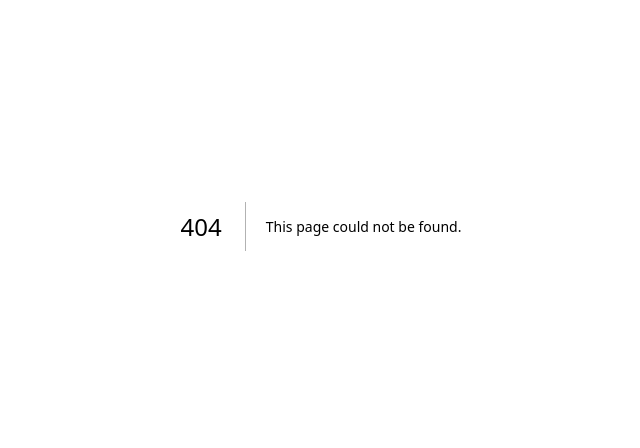
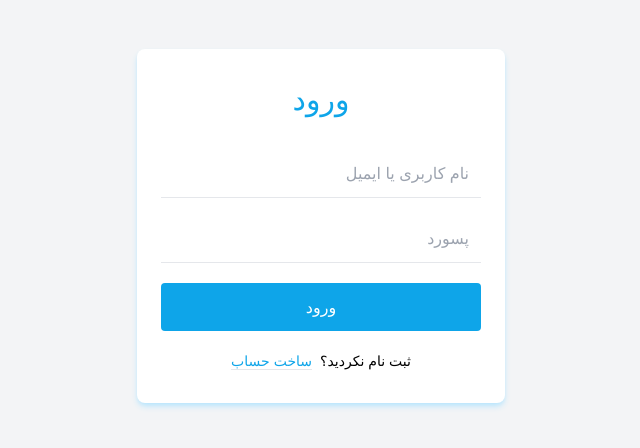
Before and after one commit to esih84/new-todo, a Next.js app: page /SignIn in a window 1280 px wide. Before the commit this address had no page. Shown: the part 174-622 px from the top of the page, without its empty margins (319-959 px from the left). Built offline with nearby package versions, Linux system fonts and the light colour scheme.

Commit message:
feat(SingIn): create signIn page and api

```diff
--- /dev/null
+++ b/app/(authentication)/SignIn/page.js
@@ -0,0 +1,12 @@
+'use client'
+
+import SignInPage from "@/components/authentication/SignIn";
+
+const SignIn = () => {
+
+    return (
+        <SignInPage/>
+    );
+}
+
+export default SignIn;
--- /dev/null
+++ b/app/api/auth/[...nextauth]/route.js
@@ -0,0 +1,50 @@
+import { compare } from "bcryptjs";
+import NextAuth from "next-auth"
+import CredentialsProvider from "next-auth/providers/credentials";
+
+
+export const authOptions = {
+
+  providers: [
+
+          CredentialsProvider({
+            name: "Credentials",
+
+            async authorize(credentials) {
+              try {
+                  // console.log(credentials)
+                  const {email, password} = credentials
+                  // console.log(email,password)
+                  if (!email || !password) {
+                    throw new Error("لطفا اطلاعات معتبر وارد کنید");
+                  }
+
+                  const res = await fetch(`http://localhost:4000/users?email=${email}`)
+                  const user = await res.json()
+                  // console.log(user[0] )
+
+                  if (!user || !user[0]?.hashedPassword) {
+                    throw new Error("لطفا ابتدا حساب کاربری ایجاد کنید");
+                  }
+
+                  const isValid = await compare(
+                    password,
+                    user[0].hashedPassword
+                  );
+                  // console.log(isValid)
+                  if (!isValid) {
+                    throw new Error("ایمیل یا رمز عبور اشتباه است");
+                  }
+                  return {email};
+              } catch (error) {
+                // console.log(error)
+                throw new Error(error.message);
+
+              }
+            },
+          })
+  ],
+}
+const handler = NextAuth(authOptions)
+
+export { handler as GET, handler as POST }
--- /dev/null
+++ b/components/authentication/SignIn.js
@@ -0,0 +1,118 @@
+'use client'
+import clsx from 'clsx'
+import { formValidate } from "@/utils/validate";
+import Link from "next/link";
+import { useEffect, useState } from "react";
+import toast, { Toaster } from 'react-hot-toast';
+import { useRouter } from 'next/navigation';
+import Loading from '@/modules/Loading';
+import { signIn } from 'next-auth/react';
+
+const SignInPage = () => {
+    const router = useRouter()
+    const [form, setForm]=useState({
+        email:"",
+        password:"",
+        isLoading:false
+    })
+    const[errors,setErrors]=useState({})
+    const[touch,setTouch]=useState({})
+
+    useEffect(()=>{
+        setErrors(formValidate(form))
+    }, [form, touch])
+
+    const changeHandler = (e) => {
+        setForm({...form,[e.target.name]:e.target.value})
+    }
+    const focusHandler =(e) =>{
+        setTouch({...touch, [e.target.name]:true})
+    }
+
+
+
+    const {email, password} = form
+
+    const submitHandler=async(e)=>{
+
+        e.preventDefault()
+
+        setForm({...form,isLoading:true})
+        const res = await signIn("credentials", {
+            email,
+            password,
+            redirect: false,
+          });
+        setForm({...form,isLoading:false})
+        // console.log(res)
+        if (res.error) {
+            toast.error(res.error,  {
+                duration: 6000,
+              })
+        }else{
+            toast.success('ورود با موفقیت انجام شد',{
+                duration: 5000,
+              })
+            router.push('/')
+        }
+    }
+    return (
+        <div dir="rtl" className=" bg-gray-100 min-h-screen flex  flex-col">
+            <div className="container max-w-sm mx-auto flex-1 flex flex-col items-center justify-center px-2">
+                <form onSubmit={submitHandler} className="  *:outline-none bg-white px-6 py-8  rounded-lg shadow-md  shadow-sky-200 text-black w-full">
+                    <h1 className="mb-8 text-sky-500 text-3xl text-center">ورود</h1>
+
+                    <input
+                        type="text"
+                        className={clsx("block hover:border-b-sky-300 transition-all border-b  w-full p-3  mb-4",
+                            {
+                                'border-b-red-500': errors.email && touch.email
+                            }
+                        )}
+                        name="email"
+                        value={form.email} onChange={changeHandler} onFocus={focusHandler}
+                        placeholder="نام کاربری یا ایمیل" />
+                        {errors.email && touch.email && <span className=' h-4   text-left  w-fit mt-0.5 bg-red-300   text-[0.7rem] text-red-600 px-0.5 py-0.5 rounded '>{errors.email}</span>}
+
+
+                    <input
+                        className={clsx("block hover:border-b-sky-300 transition-all border-b  w-full p-3  mb-4",
+                        {
+                            'border-b-red-500': errors.password && touch.password
+                        }
+                        )}
+                        name="password"
+                        value={form.password} onChange={changeHandler} onFocus={focusHandler}
+                        type="password"
+                        placeholder="پسورد" />
+                        {errors.password && touch.password && <span className=' h-4   text-left  w-fit mt-0.5 bg-red-300   text-[0.7rem] text-red-600 px-0.5 py-0.5 rounded '>{errors.password}</span>}
+
+
+                    {form.isLoading?
+                    <div className=' flex flex-row justify-center text-center items-center'>
+                        <Loading/>
+                    </div>                    :
+                        <button
+                        type="submit"
+
+                        className="  w-full text-center py-3 rounded bg-sky-500 text-white transition-all hover: hover:text-sky-500 hover:bg-transparent  my-1"
+                    >ورود</button>
+                    }
+
+
+                    <div className="text-center text-sm text-grey-dark mt-4">
+                      ثبت نام نکردید؟
+                    <Link className=" no-underline  border-b border-blue text-sky-500 mr-2" href="/SignUp">
+                    ساخت حساب
+                    </Link>
+                    </div>
+                </form>
+
+
+            </div>
+            <Toaster/>
+        </div>
+    );
+}
+
+export default SignInPage;
```
